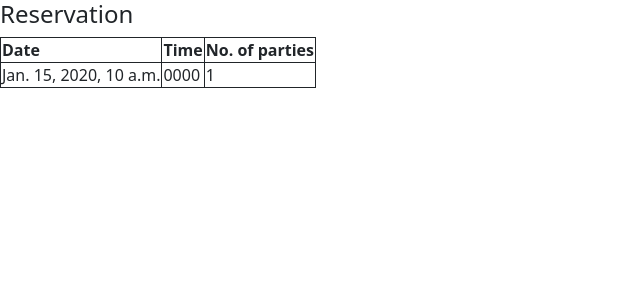
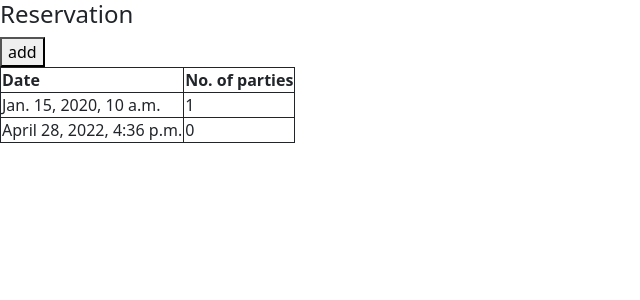
Before and after one commit to jamitag/portfolio-4-restaurant--booking, a Django app: page /index/ in a window 1280 px wide. Shown: the top 300 px of the page, without its empty margins (0-640 px from the left). Run offline with Django 4.2, Linux system fonts and the light colour scheme; tables that the repository leaves empty hold one stand-in row (values such as "Sample post"); some libraries are stand-ins or nearby versions.

Commit message:
Create and test add_reservation function

```diff
--- a/reservation/models.py
+++ b/reservation/models.py
@@ -15,6 +15,3 @@ class reservation(models.Model):
     date = models.DateTimeField()
     parties = models.IntegerField()
     contact = models.ForeignKey(contact, on_delete=models.CASCADE)
-
-
-# Create your models here.
--- a/reservation/views.py
+++ b/reservation/views.py
@@ -1,10 +1,16 @@
 from django.shortcuts import render
-from .models import reservation
+from .models import reservation, contact
+import datetime
 
 def index(request):
     reservations = reservation.objects.all()
+    c = contact.objects.all()
     context = {
-        'reservations': reservations
+        'reservations': reservations,
+        'add_reservation': add_reservation(c[0], 0)
     }
 
     return render(request, 'index.html', context=context)
+
+def add_reservation(contact, parties):
+    reservation.objects.create(contact=contact, date=datetime.datetime.now(), parties=parties)
--- a/templates/base.html
+++ b/templates/base.html
@@ -12,7 +12,7 @@
     <meta charset="UTF-8">
     <meta http-equiv="X-UA-Compatible" content="IE=edge">
     <meta name="viewport" content="width=device-width, initial-scale=1.0">
-    <link rel="stylesheet" href="{% static 'style.css' %}">
+    <link rel="stylesheet" href="{% static 'css/style.css' %}">
     <title>Document</title>
 </head>
 <body>
--- a/templates/index.html
+++ b/templates/index.html
@@ -4,24 +4,25 @@
 
 <h4>Reservation</h4>
 
-{% for reservation in reservations %}
-{% ifchanged %}
+<button onclick="add_reservation()">
+    add
+</button>
 
 <table>
-    {% endifchanged %}
 
     <th>Date</th>
-    <th>Time</th>
     <th>No. of parties</th>
+
+    {% for reservation in reservations %}
+
     <tr>
         <td>{{reservation.date}}</td>
-        <td>0000</td>
         <td>{{reservation.parties}}</td>
     </tr>
-    {% ifchanged %}
+
+    {% endfor %}
+
 </table>
-    {% endifchanged %}
-    {% endfor %}
 
 {% endblock content %}
 
```
Also changed, not shown: static/css/style.css (renamed from static/style.css).
